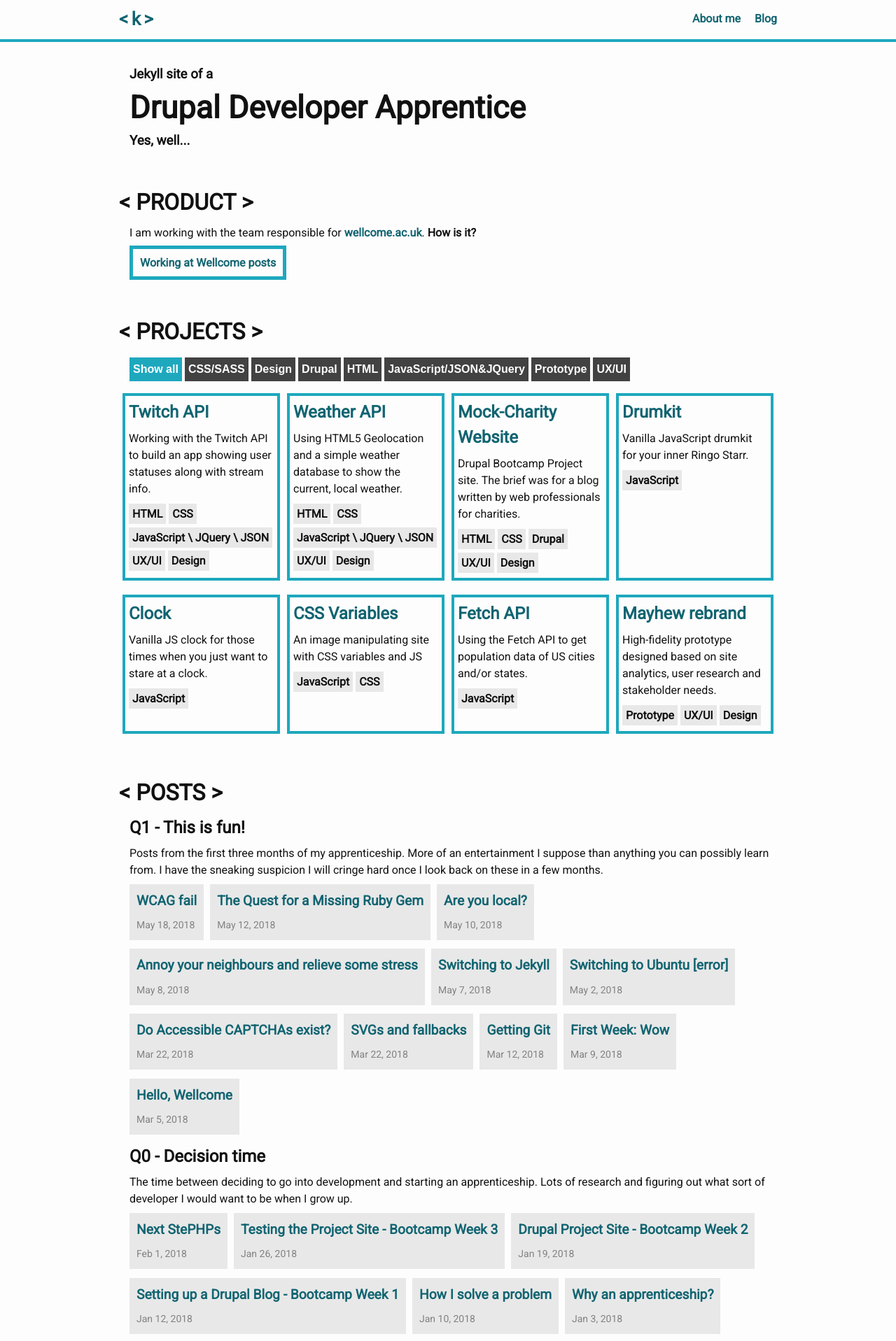
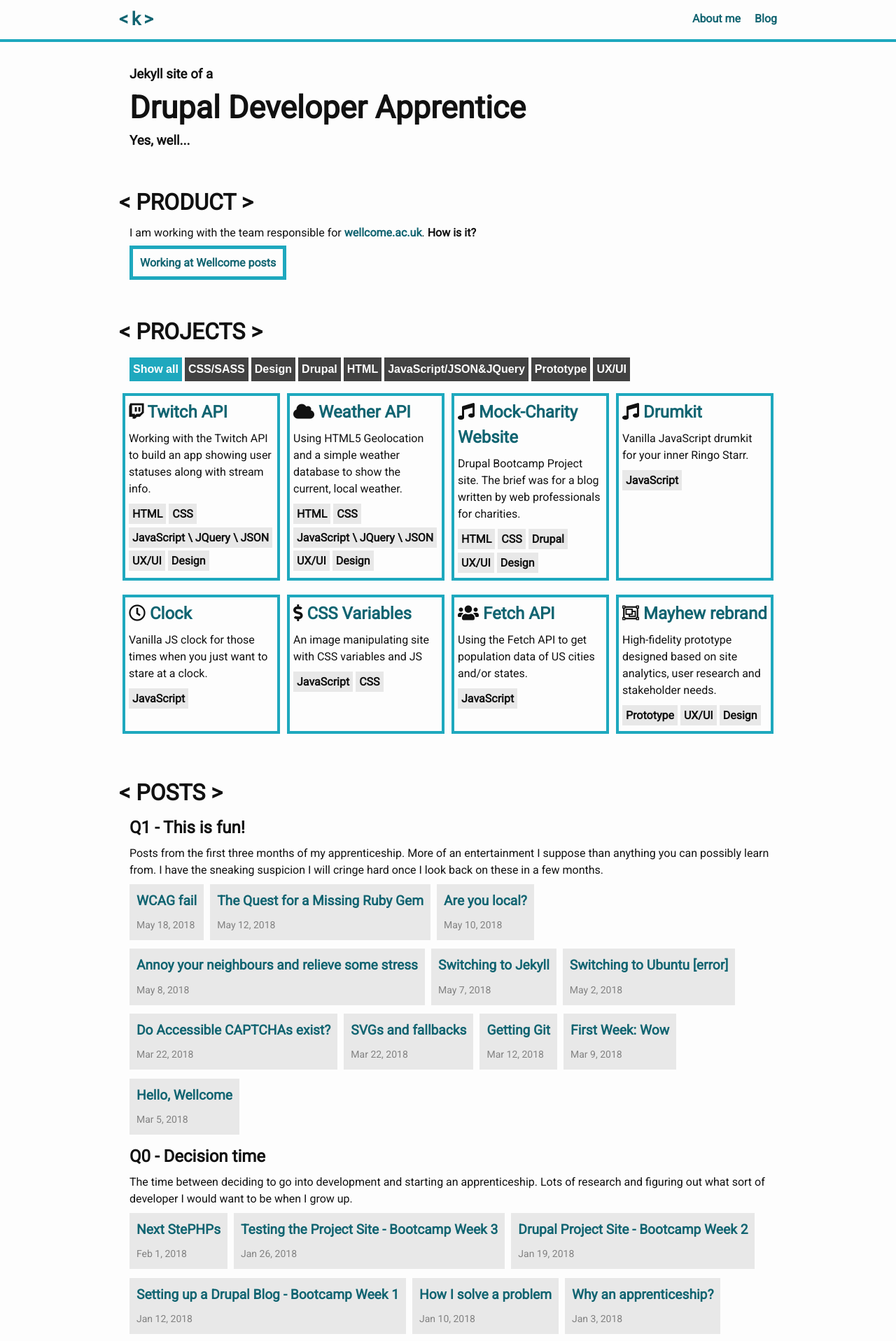
Before and after one commit to krisztin/krisztin.github.io, a Jekyll site: the page built from index.md, in a window 1280 px wide. Shown: the top 1917 px of the page at 70% size. Built offline with Jekyll 4.4.1, drawn with Linux system fonts in a browser that asks for light colours; nearby versions of some CDN libraries.

Commit message:
adding icons to projects

```diff
--- a/_config.yml
+++ b/_config.yml
@@ -28,7 +28,6 @@ markdown: kramdown
 theme: minima
 plugins:
   - jekyll-feed
-  - jemoji
 
 # Exclude from processing.
 # The following items will not be processed, by default. Create a custom list
--- a/_includes/home-projects.html
+++ b/_includes/home-projects.html
@@ -15,7 +15,7 @@
 
   <article class="project-card html css js uxui design">
     <a href="https://codepen.io/krisztiiin/full/wrVWZJ/" target="_blank">
-      <h2>Twitch API</h2>
+      <h2><i class="fab fa-twitch"></i> Twitch API</h2>
     </a>
     <p>Working with the Twitch API to build an app showing user statuses along with stream info.</p>
     <h4 class="tag">HTML</h4>
@@ -27,7 +27,7 @@
   </article>
   <article class="project-card html css js uxui design">
     <a href="https://codepen.io/krisztiiin/full/oGmqrp" target="_blank">
-      <h2>Weather API</h2>
+      <h2><i class="fas fa-cloud"></i> Weather API</h2>
     </a>
     <p>Using HTML5 Geolocation and a simple weather database to show the current, local weather.</p>
     <div class="tags">
@@ -40,7 +40,7 @@
   </article>
   <article class="project-card html css drupal uxui design">
     <a href="http://dev-appcharity.pantheonsite.io/" target="_blank">
-      <h2>Mock-Charity Website</h2>
+      <h2><i class="fas fa-music"></i> Mock-Charity Website</h2>
     </a>
     <p>Drupal Bootcamp Project site. The brief was for a blog written by web professionals for charities.</p>
     <div class="tags">
@@ -52,7 +52,7 @@
   </article>
   <article class="project-card js">
     <a href="https://krisztin.github.io/projects/js30/01drumkit/" target="_blank">
-      <h2>Drumkit</h2>
+      <h2><i class="fas fa-music"></i> Drumkit</h2>
     </a>
     <p>Vanilla JavaScript drumkit for your inner Ringo Starr.</p>
     <div class="tags">
@@ -61,7 +61,7 @@
   </article>
   <article class="project-card js">
     <a href="https://krisztin.github.io/projects/js30/02clock/" target="_blank">
-      <h2>Clock</h2>
+      <h2><i class="far fa-clock"></i> Clock</h2>
     </a>
     <p>Vanilla JS clock for those times when you just want to stare at a clock.</p>
     <div class="tags">
@@ -70,7 +70,7 @@
   </article>
   <article class="project-card js css">
     <a href="https://krisztin.github.io/projects/js30/03cssVars/" target="_blank">
-      <h2>CSS Variables</h2>
+      <h2><i class="fas fa-dollar-sign"></i> CSS Variables</h2>
     </a>
     <p>An image manipulating site with CSS variables and JS</p>
     <div class="tags">
@@ -80,7 +80,7 @@
   </article>
   <article class="project-card js">
     <a href="https://krisztin.github.io/projects/js30/06ajaxCities/" target="_blank">
-      <h2>Fetch API</h2>
+      <h2><i class="fas fa-users"></i> Fetch API</h2>
     </a>
     <p>Using the Fetch API to get population data of US cities and/or states.</p>
     <div class="tags">
@@ -89,7 +89,7 @@
   </article>
   <article class="project-card prototype uxui design">
     <a href="https://invis.io/BWIQXA0H4QV" target="_blank">
-      <h2>Mayhew rebrand</h2>
+      <h2><i class="far fa-object-group"></i> Mayhew rebrand</h2>
     </a>
     <p>High-fidelity prototype designed based on site analytics, user research and stakeholder needs.</p>
     <div class="tags">
--- a/_sass/minima/_base.scss
+++ b/_sass/minima/_base.scss
@@ -76,6 +76,12 @@ figcaption {
 h4 i {
   font-size: $small-font-size;
   color: $grey-color-dark;
+}
+
+.far,
+.fas,
+.fab {
+  color: $text-color;
 }
 
 /**
```
